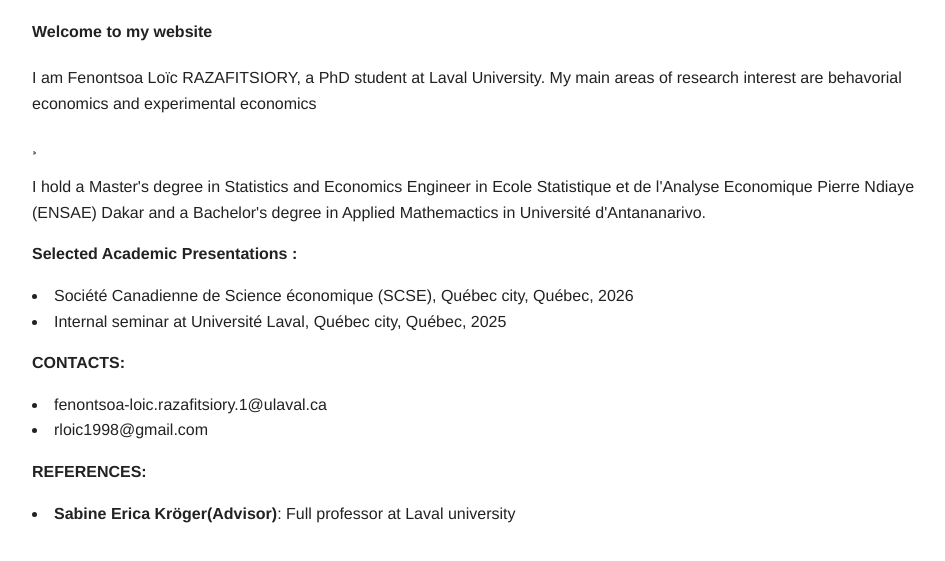
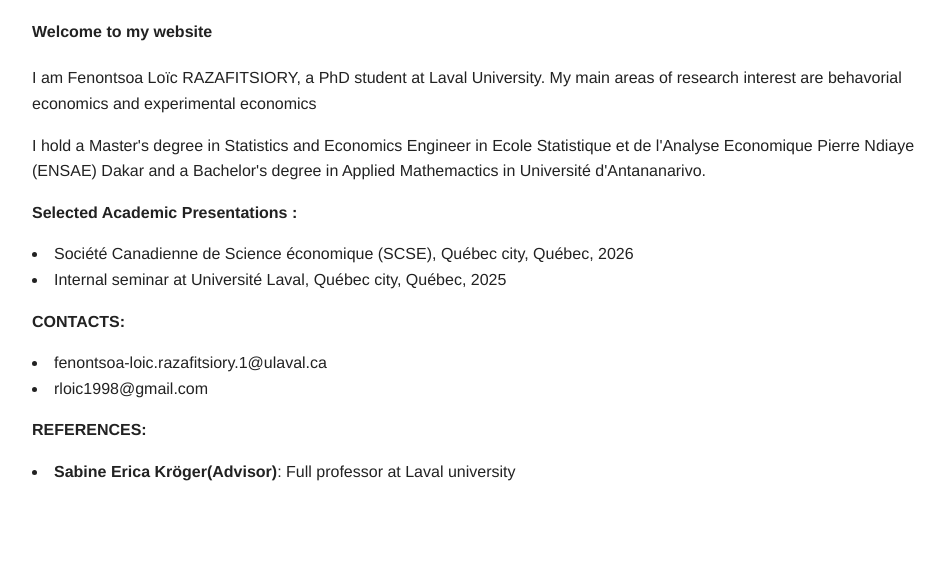
Before and after one commit to RAZfents/Fenontsoa-Loic.RAZAFITSIORY.github.io, a plain HTML site: page index.html in a window 1280 px wide. Shown: the part 333-894 px from the top of the page, without its empty margins (158-1103 px from the left). After the commit the page ends 858 px from the top, so only its background shows below. Drawn offline with Linux system fonts and the light colour scheme.

Commit message:
Update index.html

```diff
--- a/index.html
+++ b/index.html
@@ -26,7 +26,7 @@
         I am Fenontsoa Loïc RAZAFITSIORY, a PhD student at Laval University.
         My main areas of research interest are behavorial economics and experimental economics
     </p>
-    ¸<p>
+    <p>
         I hold a Master's degree in Statistics and Economics Engineer in Ecole Statistique et de l'Analyse Economique
         Pierre Ndiaye (ENSAE) Dakar and a Bachelor's degree in Applied Mathemactics in Université d'Antananarivo.
     </p>
```
